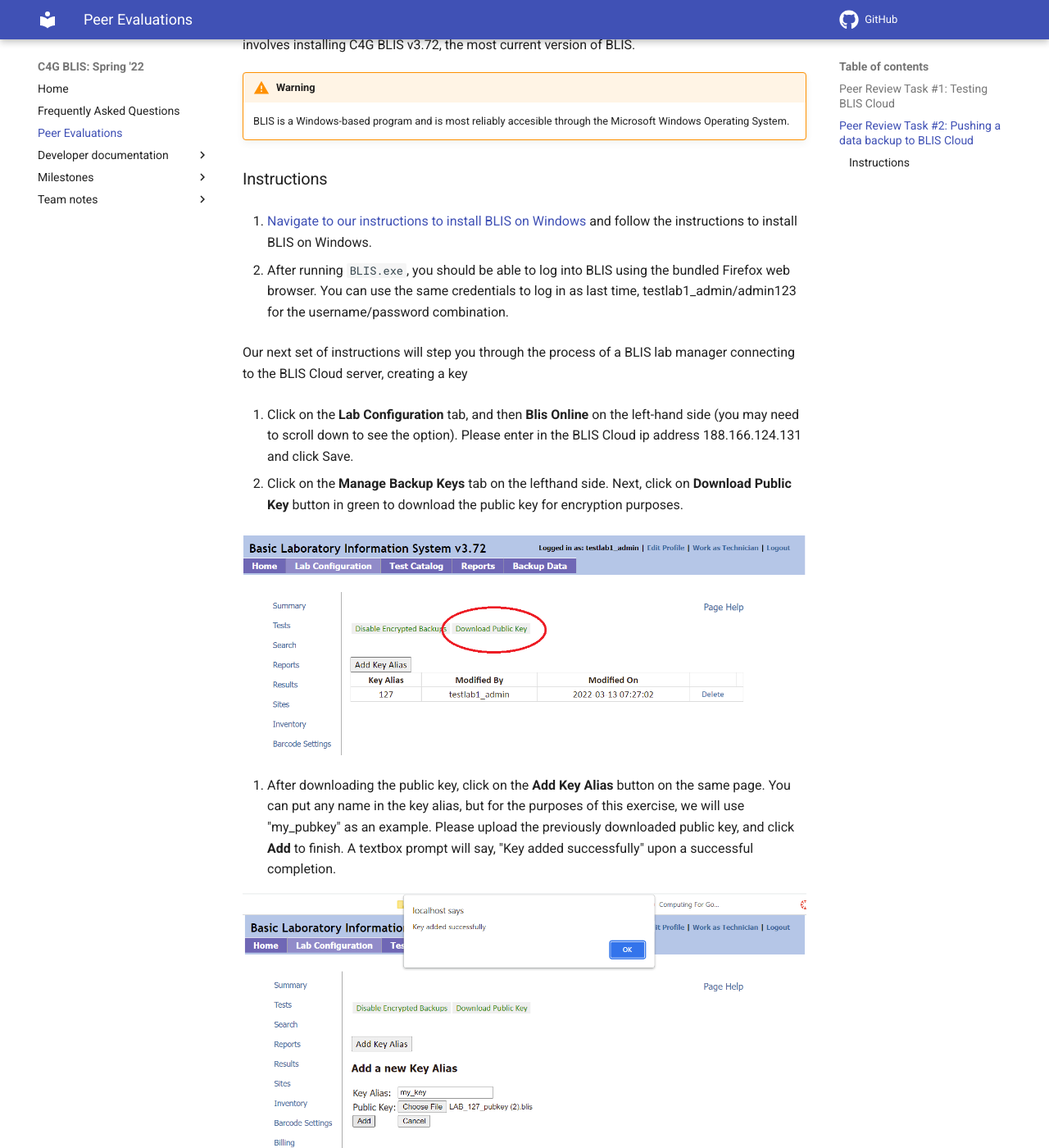
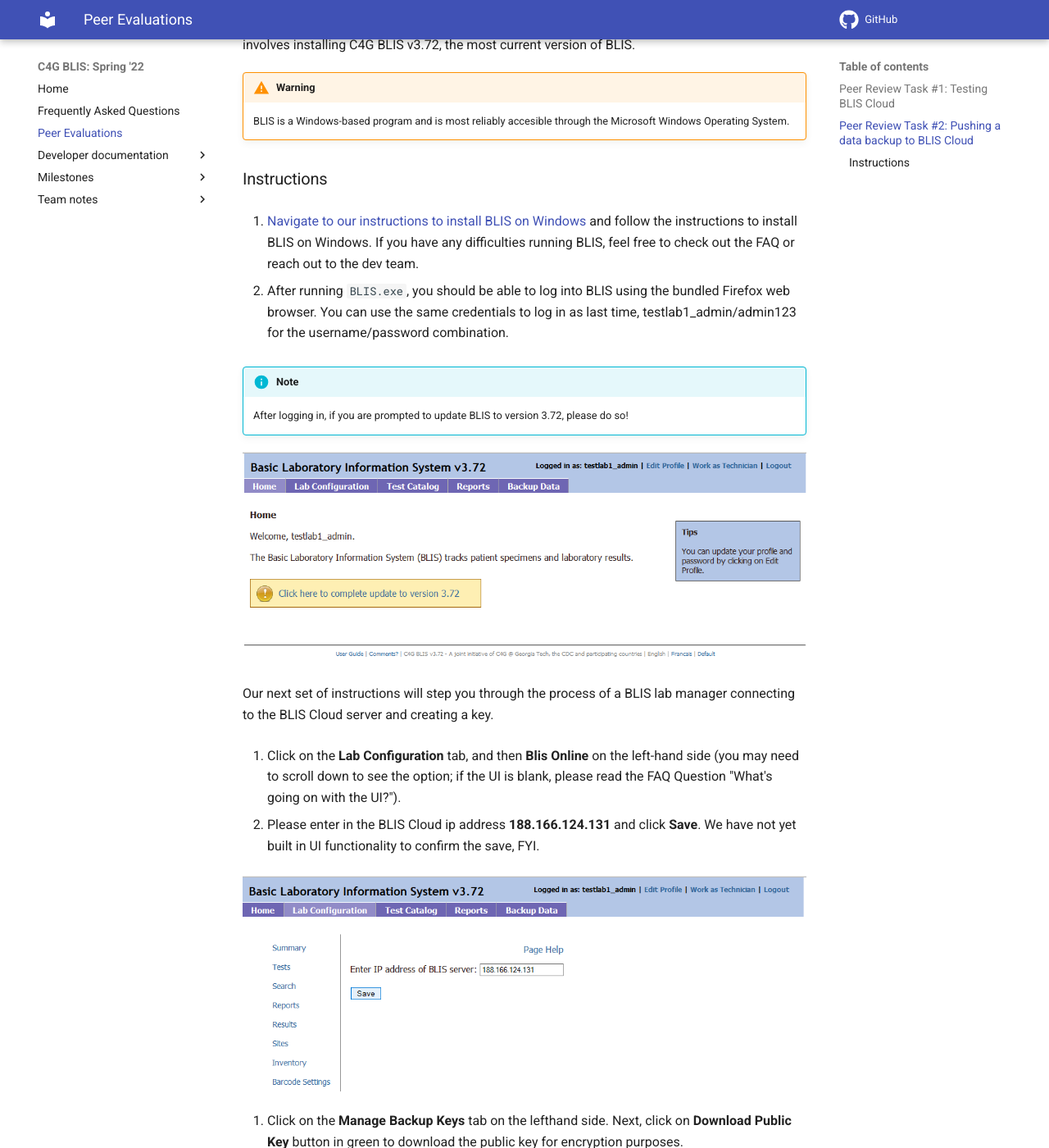
Before and after one commit to c4g-spr22-blis/c4g-spr22-blis.github.io, an MkDocs documentation site: the page built from docs/peer_evaluations.md, in a window 1280 px wide and 1400 px high, scrolled down 809 px. Shown: the whole window at 82% size. Built offline with MkDocs 1.6.1 and Material for MkDocs 9.7.7, drawn with Linux system fonts in a browser that asks for light colours; comment, search, counter and statistics services are not loaded; some of the changed text lies outside the part shown.

Commit message:
finished peer evaluations

```diff
--- a/docs/peer_evaluations.md
+++ b/docs/peer_evaluations.md
@@ -28,33 +28,46 @@
     BLIS is a Windows-based program and is most reliably accesible through the Microsoft Windows Operating System.
 
 ### Instructions
-1. [Navigate to our instructions to install BLIS on Windows](https://c4g-spr22-blis.github.io/developer_documentation/blis_on_windows/) and follow the instructions to install BLIS on Windows.
+1. [Navigate to our instructions to install BLIS on Windows](https://c4g-spr22-blis.github.io/developer_documentation/blis_on_windows/) and follow the instructions to install BLIS on Windows. If you have any difficulties running BLIS, feel free to check out the FAQ or reach out to the dev team.
 
 2. After running `BLIS.exe`, you should be able to log into BLIS using the bundled Firefox web browser. You can use the same credentials to log in as last time, testlab1_admin/admin123 for the username/password combination.
 
-Our next set of instructions will step you through the process of a BLIS lab manager connecting to the BLIS Cloud server, creating a key
+!!! info "Note"
+    After logging in, if you are prompted to update BLIS to version 3.72, please do so!
 
-1. Click on the **Lab Configuration** tab, and then **Blis Online** on the left-hand side (you may need to scroll down to see the option). Please enter in the BLIS Cloud ip address 188.166.124.131 and click Save.
+![update_version](images/update_version.png)
 
-2. Click on the **Manage Backup Keys** tab on the lefthand side. Next, click on **Download Public Key** button in green to download the public key for encryption purposes.
+
+Our next set of instructions will step you through the process of a BLIS lab manager connecting to the BLIS Cloud server and creating a key.
+
+1. Click on the **Lab Configuration** tab, and then **Blis Online** on the left-hand side (you may need to scroll down to see the option; if the UI is blank, please read the FAQ Question "What's going on with the UI?").
+
+2. Please enter in the BLIS Cloud ip address **188.166.124.131** and click **Save**. We have not yet built in UI functionality to confirm the save, FYI.
+
+![save_ip](images/save_ip.png)
+
+3. Click on the **Manage Backup Keys** tab on the lefthand side. Next, click on **Download Public Key** button in green to download the public key for encryption purposes.
 
 ![download_publickey](images/download_publickey.png)
 
-3. After downloading the public key, click on the **Add Key Alias** button on the same page. You can put any name in the key alias, but for the purposes of this exercise, we will use "my_pubkey" as an example. Please upload the previously downloaded public key, and click **Add** to finish. A textbox prompt will say, "Key added successfully" upon a successful completion.
+4. After downloading the public key, click on the **Add Key Alias** button on the same page. You can put any name in the key alias, but for the purposes of this exercise, we will use "my_pubkey" as an example. Please upload the previously downloaded public key, and click **Add** to finish. A textbox prompt will say, "Key added successfully" upon a successful completion.
 
 
 ![successful_key](images/successful_key.png)
 
-4. Next, navigate to the **Backup Data** tab at the top selection bar. Here, you will input the name you used previously for the key alias, "my_pubkey". Since you've already registered your key alias as the Manager of BLIS, you can proceed without inputting a key file. The type of the Backup does not matter.
+4. Next, navigate to the **Backup Data** tab at the top selection bar. We are still working on the UI for the various languages that C4G BLIS supports, so please click *Default* at the bottom of the screen. This issue will be fixed in our final iteration.
+
+![setting_default](images/setting_default.png)
+
+
+5. Next, please input the name you used previously for the key alias, "my_pubkey". Please select **General Backup** and **Upload Public Key for Encryption**. Then, click "Browse" and upload the key that you previously saved to your Downloads.
 
 (Optional) Click "Download local .ZIP backup". It will send you to a new window prompting you to download a zip folder and save it to your disk. You will see the following image if done correctly:
 
 ![download_zip](images/download_zip.png)
 
-You do not need to download the zipped folder to your disk.
+For the purposes of this peer evaluation, you do not need to download the zipped folder to your disk.
 
 5. Click "Send data backup to server" to send the data backup to the BLIS Cloud. A new window will pop-up and inform you that the data has been pushed to the server successfully.
 
-6. In a new window, please log into the BLIS Cloud at [http://188.166.124.131/home.php](http://188.166.124.131/home.php). **Where would we go to verify that our data dump was pushed correctly?**
-
-7. After verifying that the data backup was pushed to the BLIS Cloud successfuly, please finish the last survey question (Task G) and submit the survey on Google Forms. Thank you for providing your feedback!
+7.  Finally, please finish the last survey question (Task G) and submit the survey on Google Forms. Thank you for providing your feedback!
```
Also changed, not shown: docs/faq.md (+9 -0 lines), docs/images/blank_ui.png (added), docs/images/save_ip.png (added), docs/images/setting_default.png (added), docs/images/update_version.png (added).
